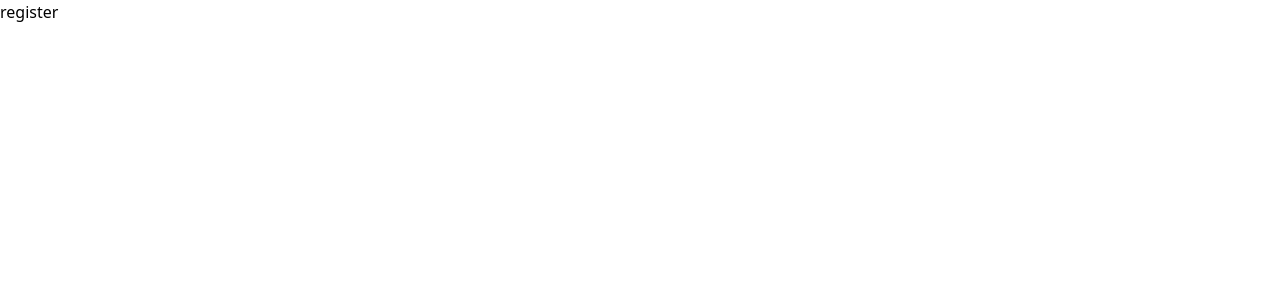
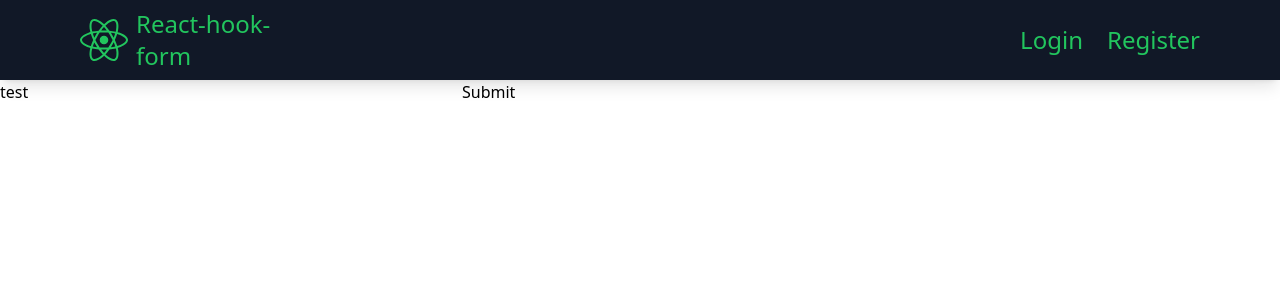
Before and after one commit to jeronimogarcia/ReactHookForm, a Next.js app: page /auth/register in a window 1280 px wide. Shown: the top 300 px of the page. Built offline with nearby package versions, Linux system fonts and the light colour scheme.

Commit message:
Register page model

```diff
--- a/components/Layout.tsx
+++ b/components/Layout.tsx
@@ -18,7 +18,7 @@ const Layout: FC<Props> = ({pageDescription, title, children}) => {
 
     <Header />
 
-    <main>
+    <main className='mt-20'>
         {children}
     </main>
     </>
--- a/pages/auth/register.tsx
+++ b/pages/auth/register.tsx
@@ -1,8 +1,39 @@
+import Layout from "@/components/Layout";
+import { useForm, SubmitHandler } from "react-hook-form";
+
+type Inputs = {
+  example: string;
+  exampleRequired: string;
+};
 
 const RegisterPage = () => {
+  const {
+    register,
+    handleSubmit,
+    watch,
+    formState: { errors },
+  } = useForm<Inputs>();
+  const onSubmit: SubmitHandler<Inputs> = (data) => console.log(data);
+
+  console.log(watch("example")); // watch input value by passing the name of it
   return (
-    <div>register</div>
-  )
-}
+    <Layout
+      title="Register Page"
+      pageDescription="Pagina de registro de usuario"
+    >
+      <form onSubmit={handleSubmit(onSubmit)}>
+        {/* register your input into the hook by invoking the "register" function */}
+        <input defaultValue="test" {...register("example")} />
 
-export default RegisterPage
+        {/* include validation with required or other standard HTML validation rules */}
+        <input {...register("exampleRequired", { required: true })} />
+        {/* errors will return when field validation fails  */}
+        {errors.exampleRequired && <span>This field is required</span>}
+
+        <input type="submit" />
+      </form>
+    </Layout>
+  );
+};
+
+export default RegisterPage;
```
